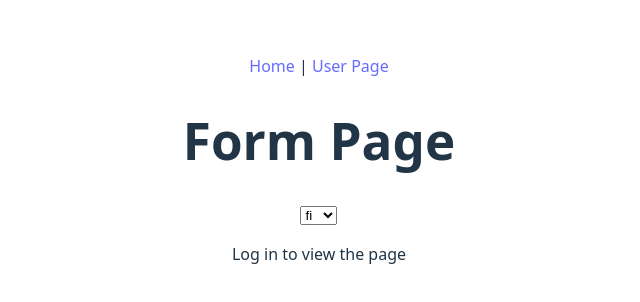
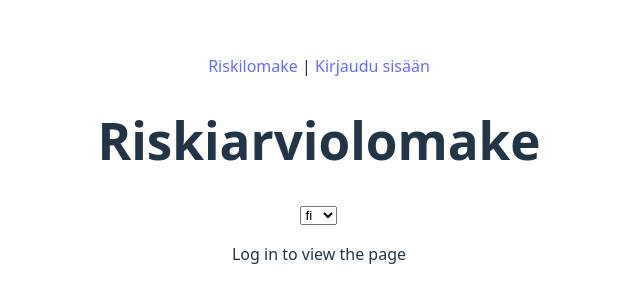
Before and after one commit to haagahelia/HH-SECUR-i, a React (Vite) app in the folder hh-riski/: page / in a window 1280 px wide. Shown: the part 232-534 px from the top of the page, without its empty margins (321-961 px from the left). Built offline with nearby package versions, Linux system fonts and the light colour scheme.

Commit message:
Added localization to FormPage elements

```diff
--- a/hh-riski/src/Components/FormPage.tsx
+++ b/hh-riski/src/Components/FormPage.tsx
@@ -26,19 +26,41 @@ const FormPage = () => {
 
   return (
     <>
+      {user &&
+        <div>
+          {selectedLanguage === 'fi' ?
+            <p>Kirjautuneena {user.username}</p>
+            :
+            <p>Logged in as {user.username}</p>
+          }
+          {selectedLanguage === 'fi' ?
+            <button onClick={clearUser}>Kirjaudu ulos</button>
+            :
+            <button onClick={clearUser}>Logout</button>
+          }
+        </div>
+      }
+
       <div>
-        {user && <p>Logged in as {user.username}</p>}
-        {user && <button onClick={clearUser}>Logout</button>}
+        {selectedLanguage === 'fi' ?
+          <Link to="/">Riskilomake</Link>
+          :
+          <Link to="/">Risk form</Link>
+        }
+        {" | "}
+        {selectedLanguage === 'fi' ?
+          <Link to="/user">Kirjaudu sisään</Link>
+          :
+          <Link to="/user">Login</Link>
+        }
       </div>
 
       <div>
-        <Link to="/">Home</Link>
-        {" | "}
-        <Link to="/user">User Page</Link>
-      </div>
-
-      <div>
-        <h1>Form Page</h1>
+        {selectedLanguage === 'fi' ?
+          <h1>Riskiarviolomake</h1>
+          :
+          <h1>Risk assessment form</h1>
+        }
 
         <select
           value={selectedLanguage}
```
